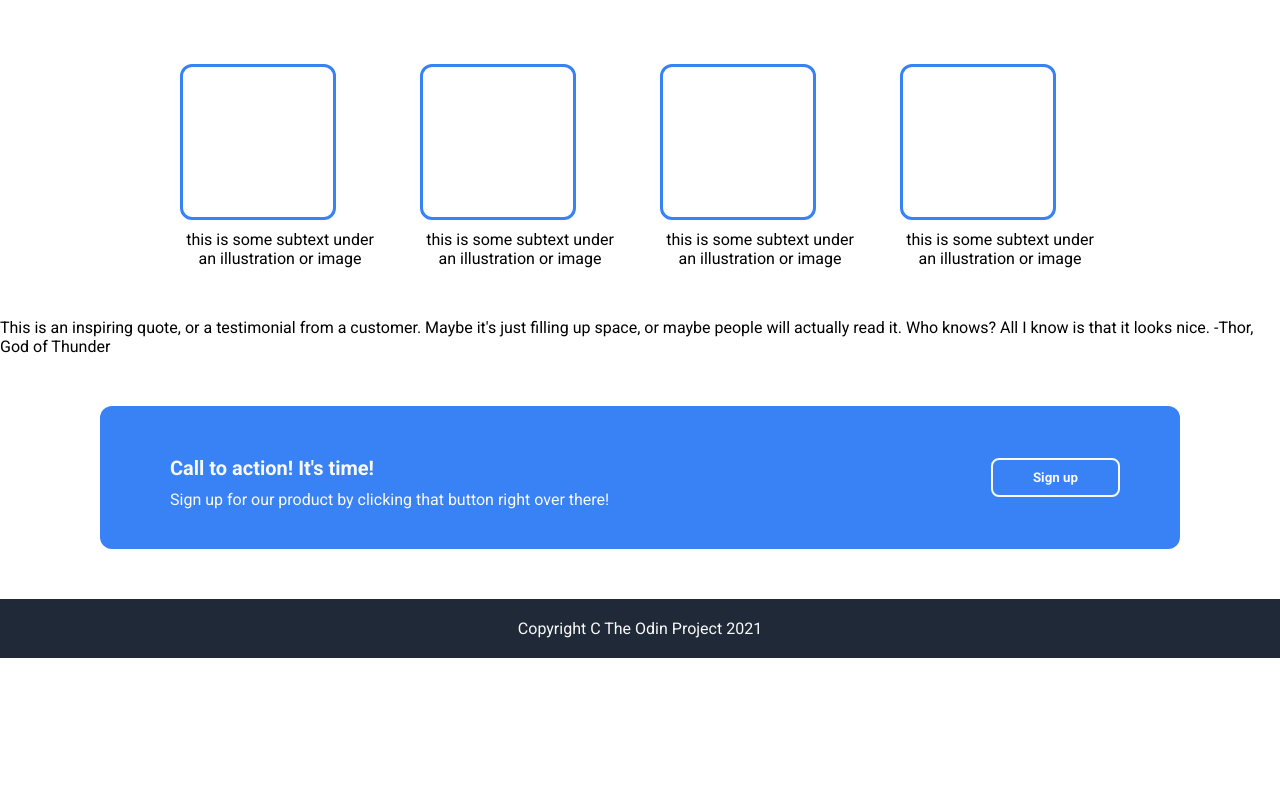
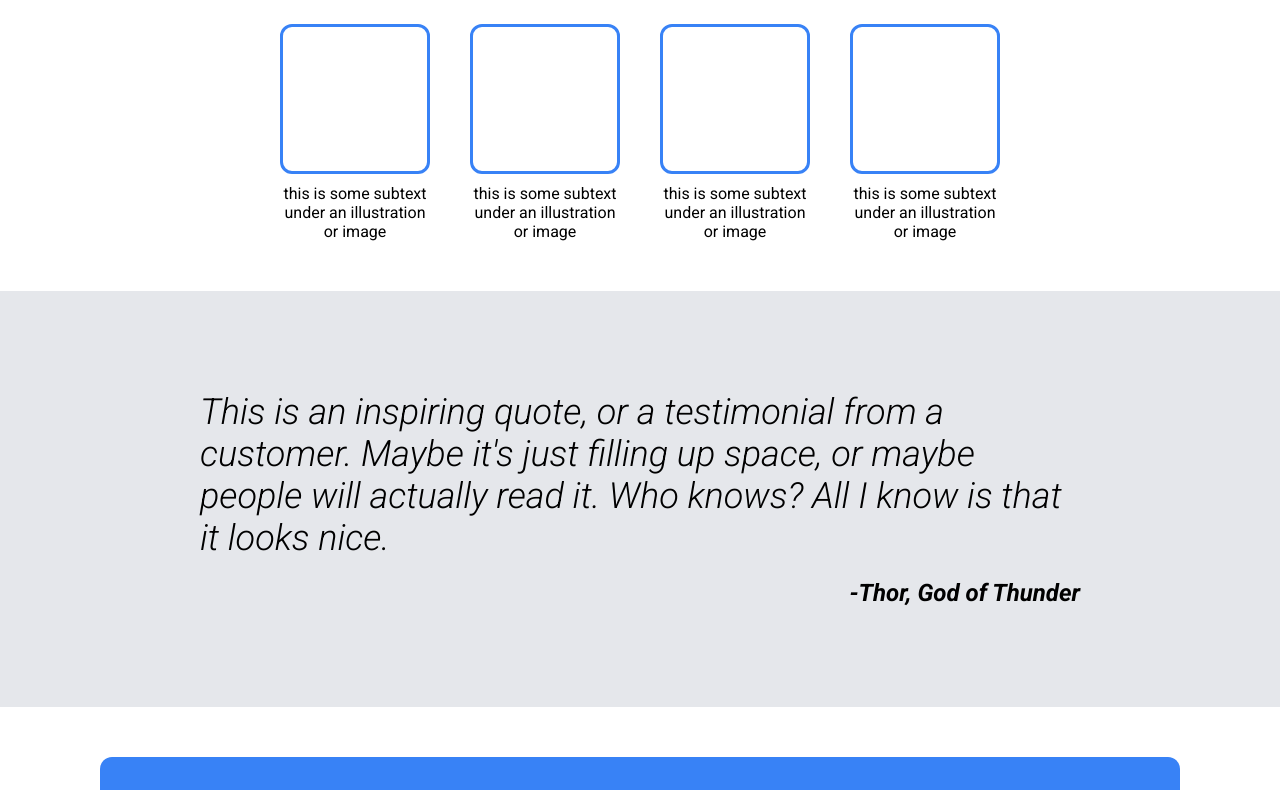
Before and after one commit to TeamFlex754/Project-Landing-Page, a plain HTML site: page index.html in a window 1280 px wide. Shown: the part 506-1296 px from the top of the page. Before the commit the page ends 1164 px from the top, so only its background shows below. Drawn offline with Linux system fonts and the light colour scheme.

Commit message:
Add universal margin and padding 0 to * on index.html. Update style.css styling.

```diff
--- a/index.html
+++ b/index.html
@@ -53,9 +53,15 @@
             </div>
         </div>
     </div>
-    <div class="content-three">This is an inspiring quote, or a testimonial from a customer. Maybe it's just filling up
-        space, or maybe people will actually read it. Who knows? All I know is that it looks nice. -Thor, God of
-        Thunder</div>
+    <div class="content-three">
+        <p>
+            This is an inspiring quote, or a testimonial from a customer. Maybe it's just filling up space, or maybe people will actually read it. Who knows? All I know is that it looks nice.
+        </p>
+        <p class="quote-author">
+            -Thor, God of
+            Thunder
+        </p>
+    </div>
     <div class="content-four">
         <div class="text-container">
             <div class="CTA-title">
--- a/style.css
+++ b/style.css
@@ -1,10 +1,8 @@
 * {
     font-family: Roboto, sans-serif;
-}
-
-body {
     margin: 0;
     padding: 0;
+    box-sizing: border-box;
 }
 
 .header,
@@ -83,6 +81,7 @@ body {
     color: #1f2937;
     font-weight: 900;
     text-align: center;
+    padding-top: 20px;
 }
 
 .info-container {
@@ -93,7 +92,7 @@ body {
 }
 
 .info-item {
-    max-width: 200px;
+    width: 150px;
     text-align: center;
 }
 
@@ -105,6 +104,14 @@ body {
     margin-bottom: 10px;
 }
 
+.content-three {
+    background-color: #e5e7eb;
+    font-size: 36px;
+    font-weight: 300;
+    font-style: italic;
+    padding: 100px 200px;
+}
+
 .content-four {
     background-color: #3882f6;
     color: #f9faf8;
@@ -114,6 +121,13 @@ body {
     display: flex;
     justify-content: space-between;
     align-items: center;
+}
+
+.quote-author {
+    font-size: 24px;
+    font-weight: bold;
+    text-align: right;
+    margin-top: 20px;
 }
 
 .text-container {
```
